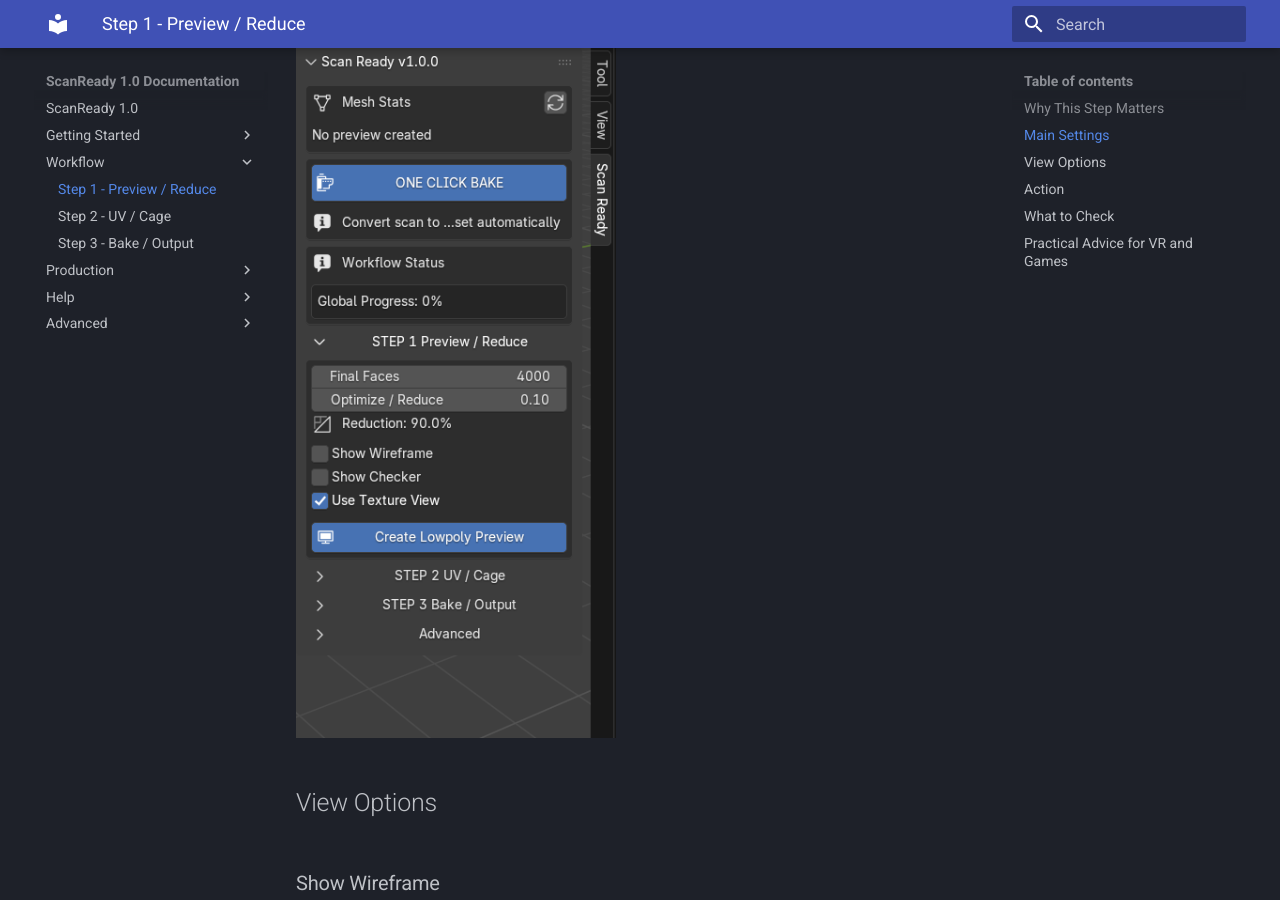
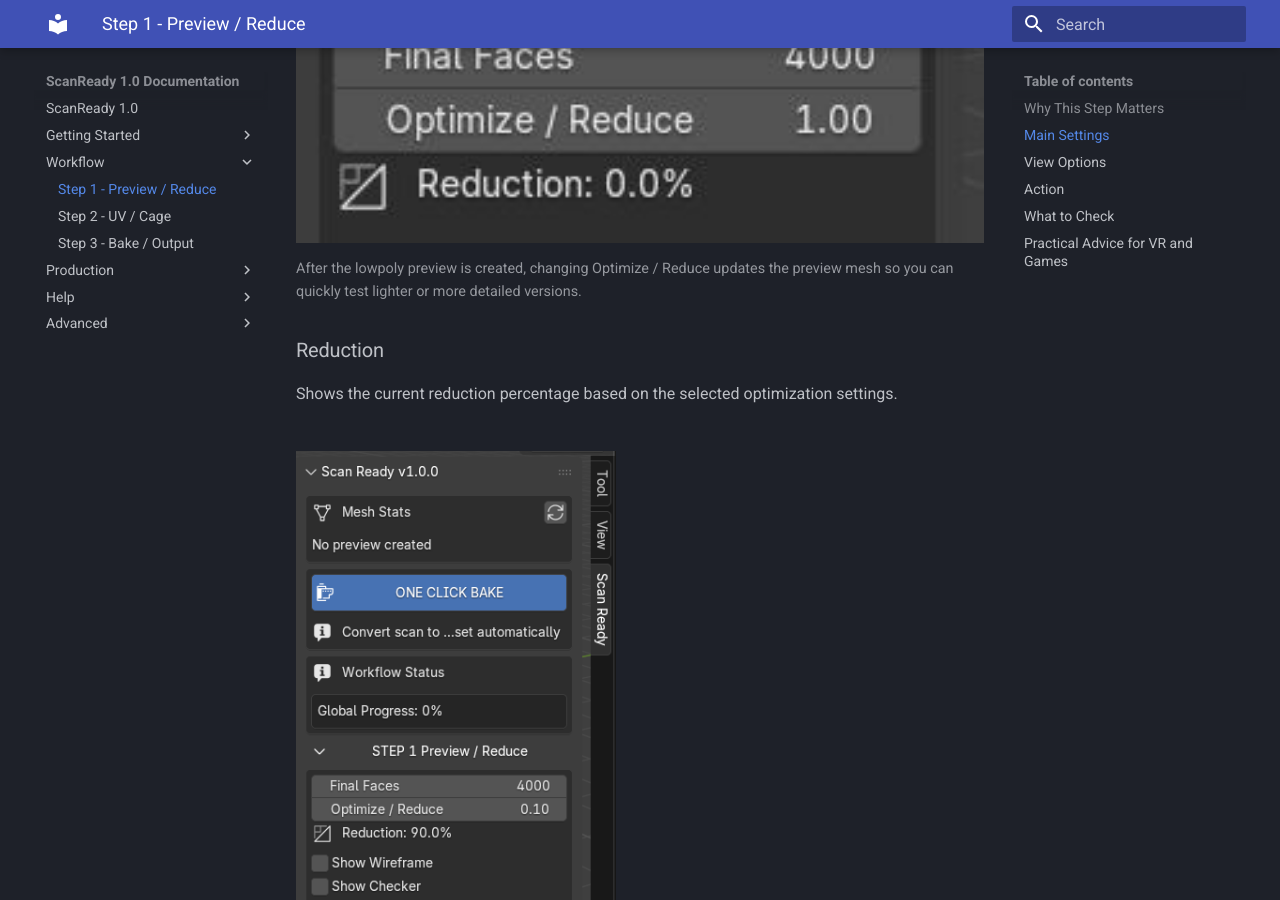
Before and after one commit to marioschiano/scanready-docs, an MkDocs documentation site: the page built from docs/step1.md, in a window 1280 px wide and 900 px high, scrolled down 2148 px. Built offline with MkDocs 1.6.1 and Material for MkDocs 9.7.7, drawn with Linux system fonts in a browser that asks for light colours; some of the changed text lies outside the part shown.

Commit message:
Update step1.md

```diff
--- a/docs/step1.md
+++ b/docs/step1.md
@@ -69,6 +69,12 @@
 <p>
 Use lower values for lightweight VR or game assets. Use higher values when the object needs to preserve more silhouette or shape detail.
 </p>
+<div style="width:100%; text-align:left; margin-bottom:20px;">
+  <img src="../img/step1-slider_reduce.gif" alt="ScanReady 1.0 Optimize Reduce slider updating the lowpoly preview" style="max-width:820px;width:100%;">
+  <p style="font-size:0.9em; opacity:0.75; margin-top:6px;">
+    After the lowpoly preview is created, changing Optimize / Reduce updates the preview mesh so you can quickly test lighter or more detailed versions.
+  </p>
+</div>
 
 
 <h3>Reduction</h3>
@@ -172,6 +178,7 @@
 ## Action
 
 Click **Create Lowpoly Preview**.
+
 If the preview is too heavy or too simplified, adjust **Optimize / Reduce** or **Final Faces** and create the lowpoly preview again.
 
 
```
